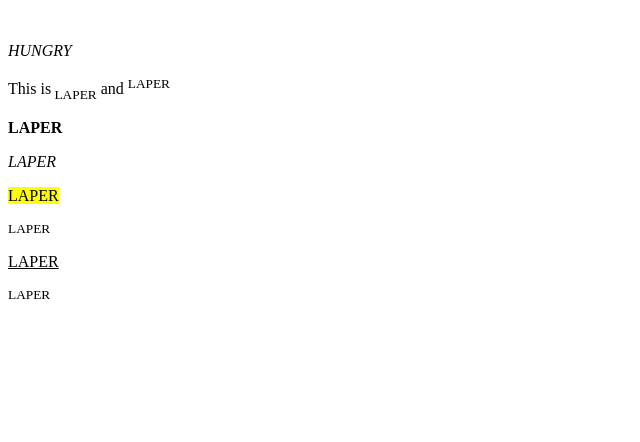
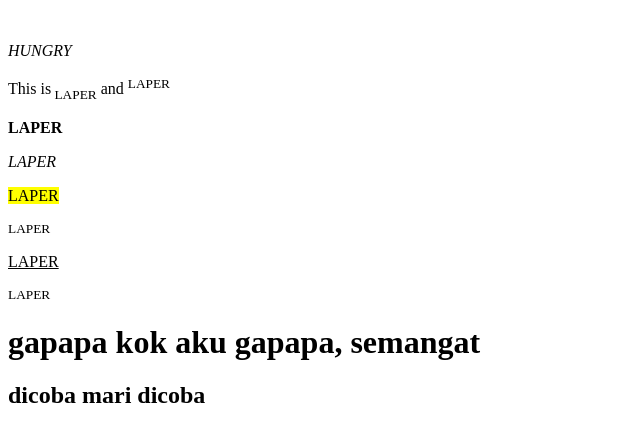
Before and after one commit to aniindd/cobaa, a plain HTML site: page index.html in a window 1280 px wide. Shown: the whole page, without its empty margins (0-640 px from the left). Drawn offline with Linux system fonts and the light colour scheme.

Commit message:
Update index.html

```diff
--- a/index.html
+++ b/index.html
@@ -7,3 +7,6 @@
 <p><small>LAPER</small></p>
 <p><ins>LAPER</ins></p>
 <p><sub>LAPER</sub></p>
+
+<h1> gapapa kok aku gapapa, semangat</h1>
+<h2>dicoba mari dicoba</h2>
```
